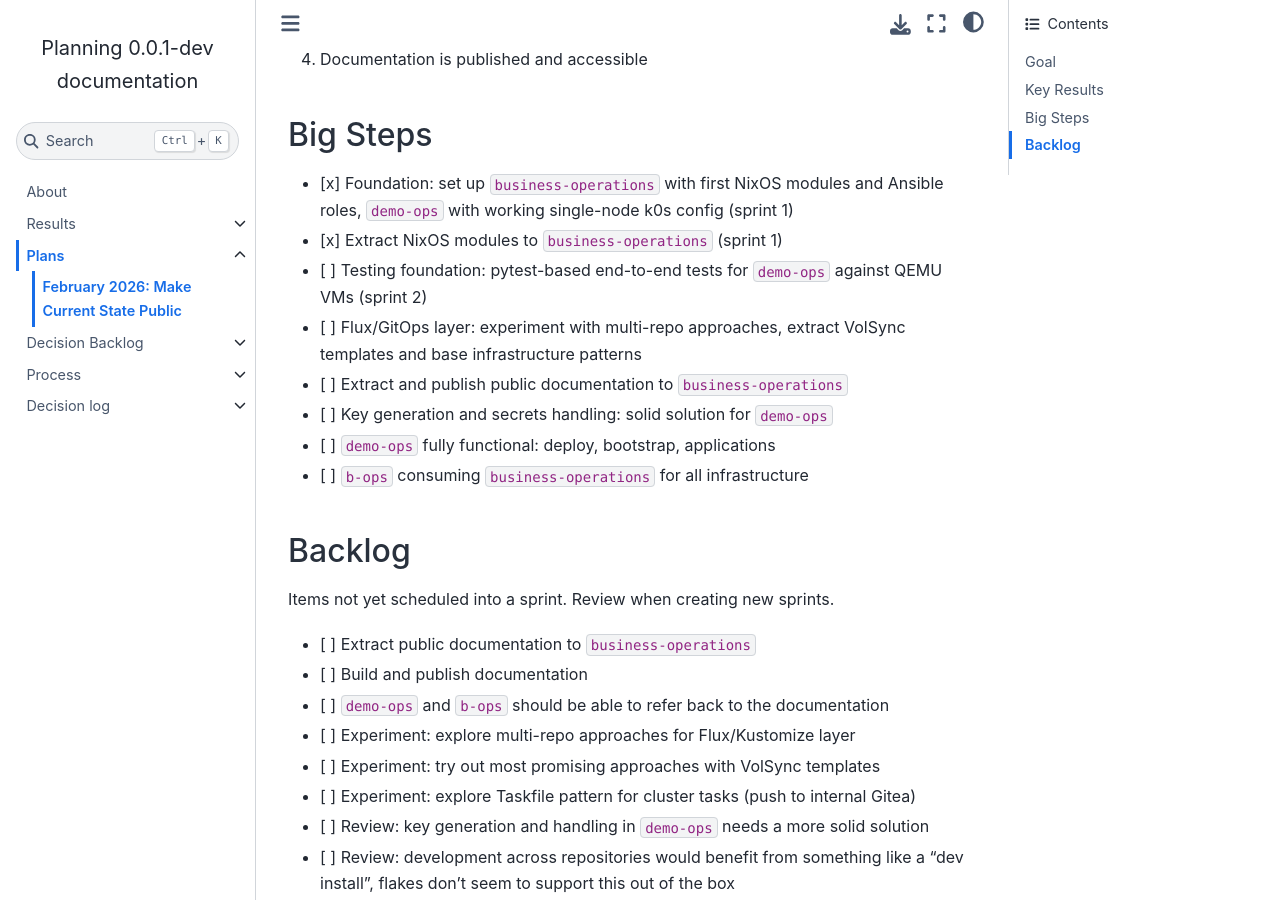
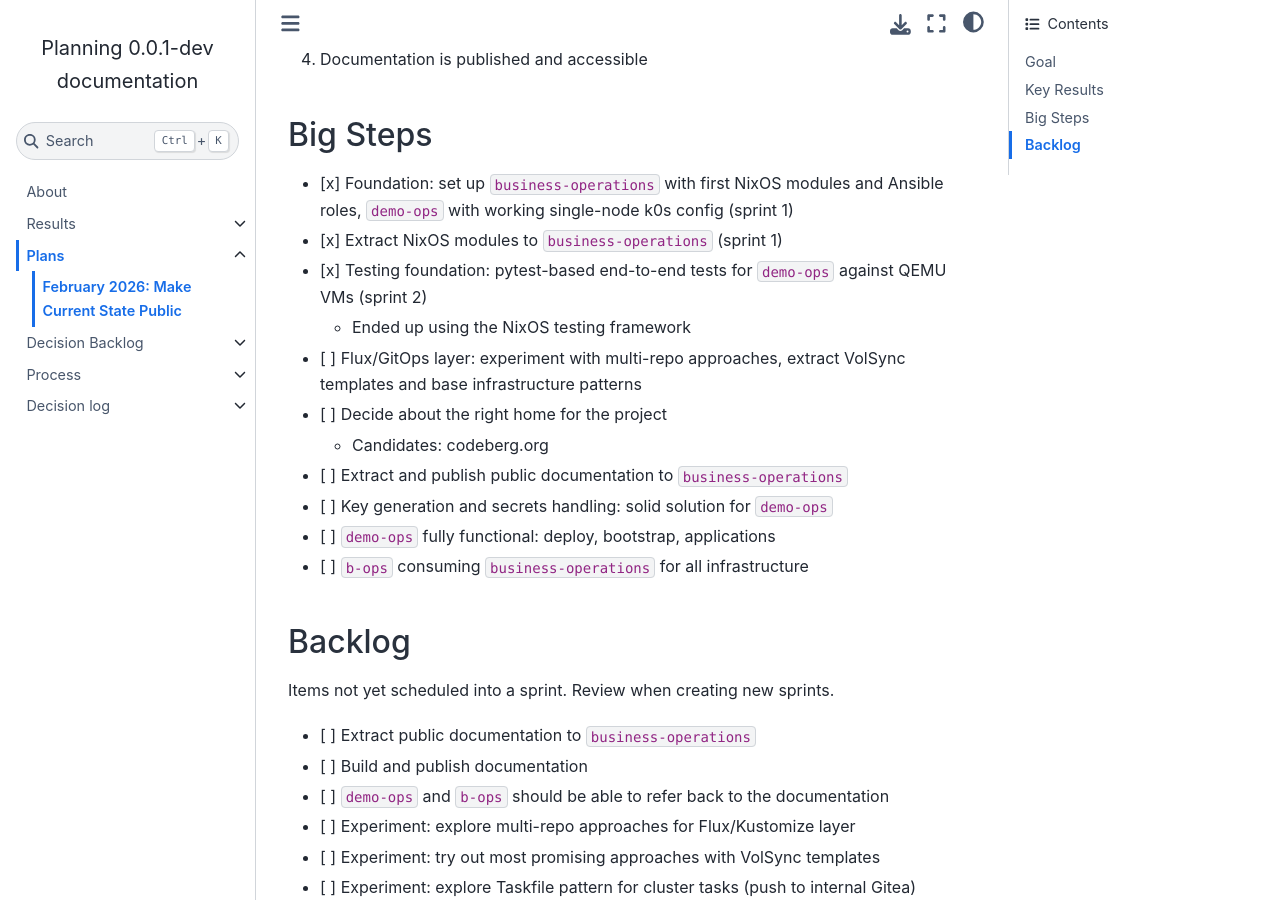
Before and after one commit to bo-tech/business-operations-planning, a Sphinx documentation site: the page built from docs/plans/2026-02-plan.md, in a window 1280 px wide and 900 px high, scrolled down 536 px. Built offline with Sphinx 7.4.7 and the Sphinx Book theme 1.1.4, drawn with Linux system fonts in a browser that asks for light colours.

Commit message:
month: Refined the bigger steps
Main insight is that the home for the project should be set before looking into
publishing documentation or running CI.

```diff
--- a/docs/plans/2026-02-plan.md
+++ b/docs/plans/2026-02-plan.md
@@ -22,10 +22,13 @@ and automated tests proving the deployment pipeline works.
   and Ansible roles, `demo-ops` with working single-node k0s config
   (sprint 1)
 - [x] Extract NixOS modules to `business-operations` (sprint 1)
-- [ ] Testing foundation: pytest-based end-to-end tests for `demo-ops`
+- [x] Testing foundation: pytest-based end-to-end tests for `demo-ops`
   against QEMU VMs (sprint 2)
+  - Ended up using the NixOS testing framework
 - [ ] Flux/GitOps layer: experiment with multi-repo approaches, extract
   VolSync templates and base infrastructure patterns
+- [ ] Decide about the right home for the project
+  - Candidates: codeberg.org
 - [ ] Extract and publish public documentation to `business-operations`
 - [ ] Key generation and secrets handling: solid solution for `demo-ops`
 - [ ] `demo-ops` fully functional: deploy, bootstrap, applications
```
